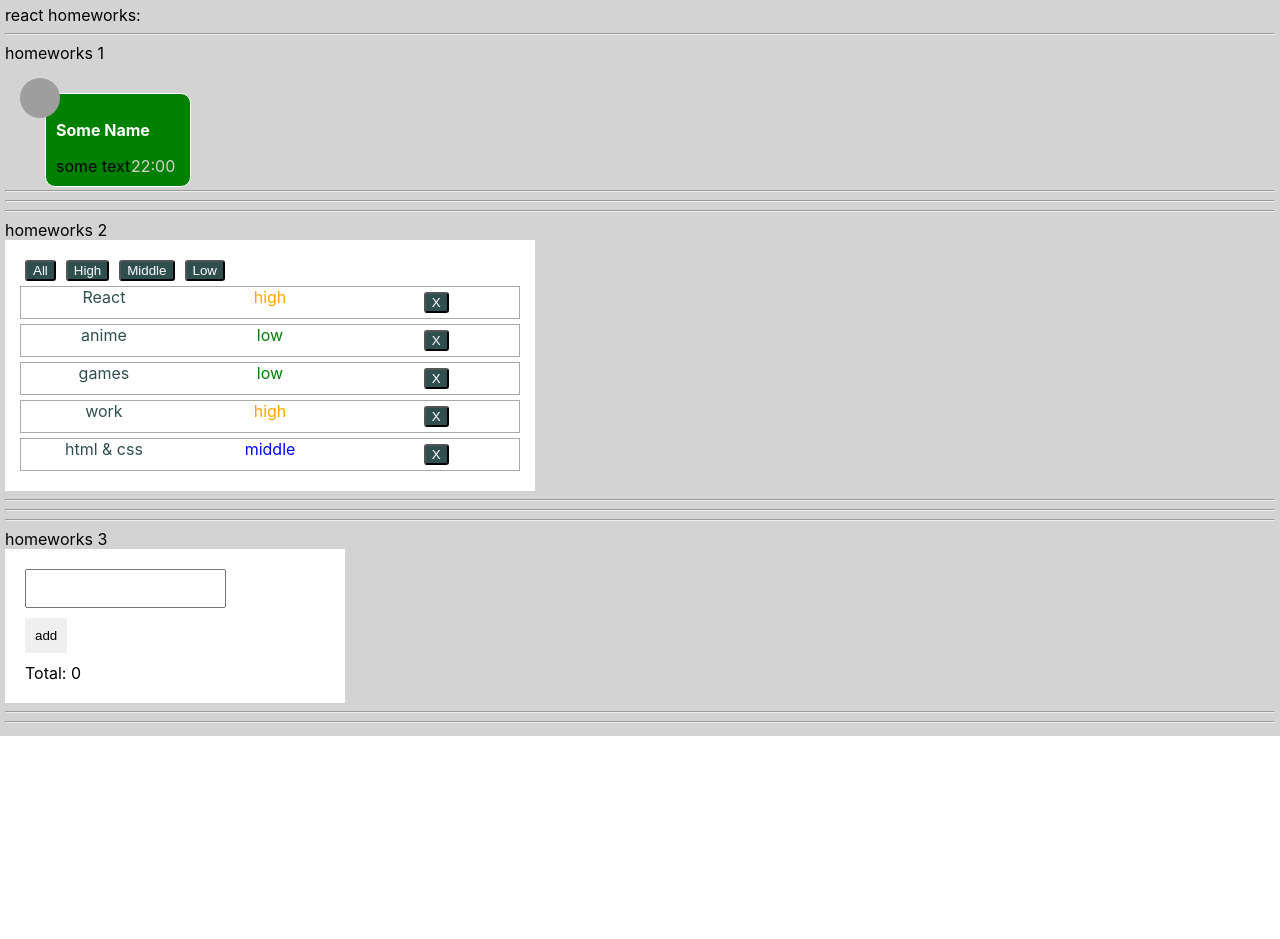
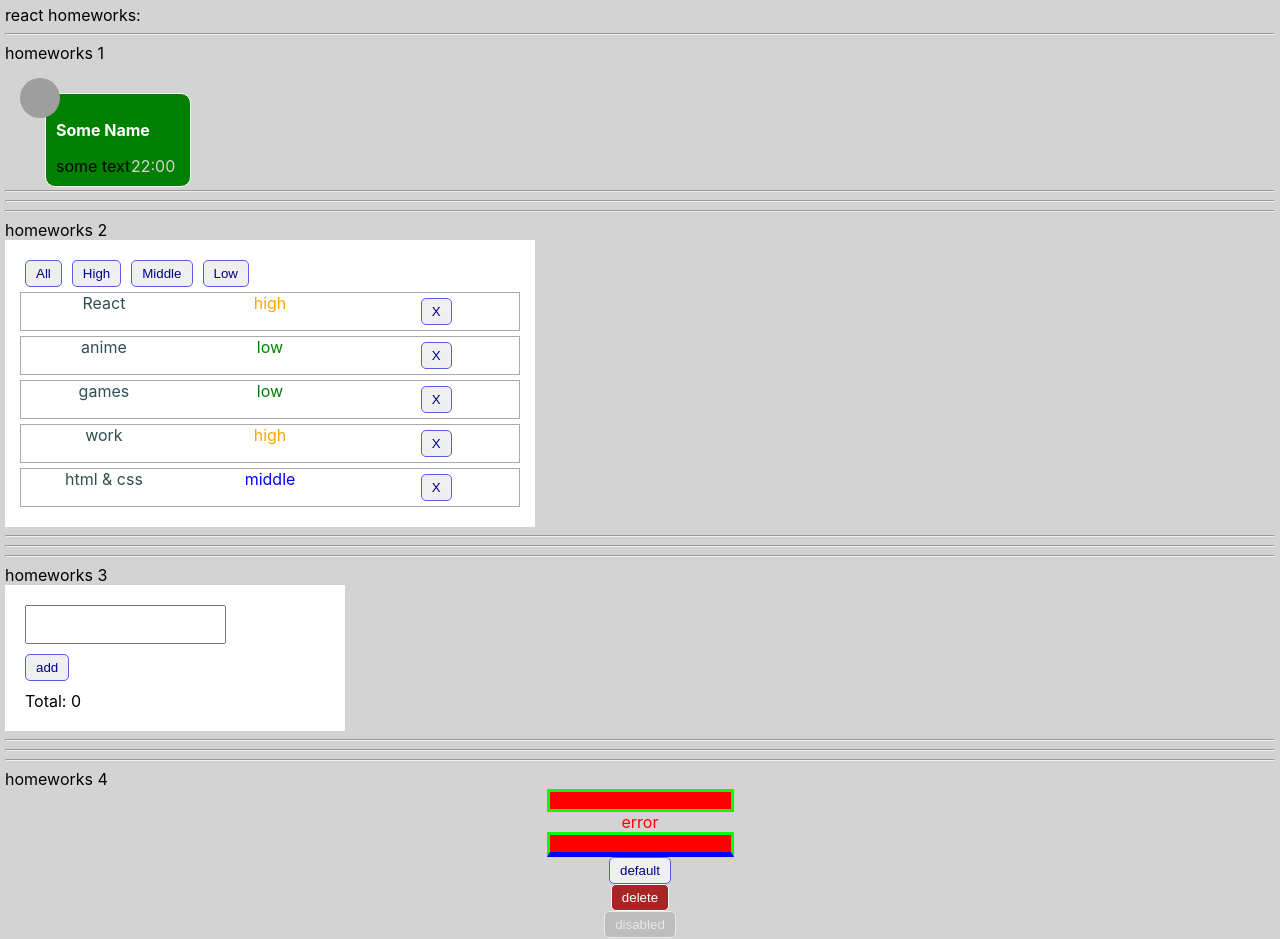
Before and after one commit to Mayday2020/ReactTS-IgnatHW2022, a React (Create React App) app: page / in a window 1280 px wide. Shown: the top 939 px of the page. Before the commit the page ends 800 px from the top, so only its background shows below. Built offline with nearby package versions, Linux system fonts and the light colour scheme; grey boxes are pictures that could not be loaded.

Commit message:
'HW4prt1'

```diff
--- a/src/p1-main/m1-ui/u1-app/App.tsx
+++ b/src/p1-main/m1-ui/u1-app/App.tsx
@@ -3,6 +3,7 @@ import s from './App.module.css'
 import HW1 from '../../../p2-homeworks/h1/HW1'
 import HW2 from "../../../p2-homeworks/h2/HW2";
 import HW3 from "../../../p2-homeworks/h3/HW3";
+import HW4 from "../../../p2-homeworks/h4/HW4";
 
 function App() {
     return (
@@ -11,7 +12,7 @@ function App() {
             <HW1/>
             <HW2/>
             <HW3/>
-            {/*<HW4/>*/}
+            <HW4/>
             {/*<HW5/>*/}
 
         </div>
--- a/src/p2-homeworks/h2/Affair.tsx
+++ b/src/p2-homeworks/h2/Affair.tsx
@@ -1,6 +1,7 @@
 import React from 'react'
 import {AffairType} from "./HW2";
 import s from './Affairs.module.css'
+import SuperButton from "../h4/common/c2-SuperButton/SuperButton";
 
 type AffairPropsType = {
     affair: AffairType
@@ -26,7 +27,7 @@ function Affair(props: AffairPropsType) {
             <div style={{color: 'darkslategray'}}>{props.affair.name}</div>
             <div style={{color: colorPriority()}}>{props.affair.priority}</div>
             <div>
-                <button onClick={deleteCallback}>X</button>
+                <SuperButton onClick={deleteCallback}>X</SuperButton>
             </div>
         </div>
     )
--- a/src/p2-homeworks/h2/Affairs.module.css
+++ b/src/p2-homeworks/h2/Affairs.module.css
@@ -6,9 +6,6 @@
 
 .affairContainer button {
     margin: 5px;
-    background-color: darkslategray;
-    color: #FFFFFF;
-    border-radius: 3px;
 }
 
 .affair {
--- a/src/p2-homeworks/h2/Affairs.tsx
+++ b/src/p2-homeworks/h2/Affairs.tsx
@@ -2,6 +2,7 @@ import React from 'react'
 import Affair from './Affair'
 import {AffairType, FilterType} from './HW2'
 import s from './Affairs.module.css'
+import SuperButton from "../h4/common/c2-SuperButton/SuperButton";
 
 type AffairsPropsType = {
     data: AffairType[]
@@ -33,10 +34,10 @@ function Affairs(props: AffairsPropsType) {
 
     return (
         <div className={s.affairContainer}>
-            <button onClick={setAll}>All</button>
-            <button onClick={setHigh}>High</button>
-            <button onClick={setMiddle}>Middle</button>
-            <button onClick={setLow}>Low</button>
+            <SuperButton onClick={setAll}>All</SuperButton>
+            <SuperButton onClick={setHigh}>High</SuperButton>
+            <SuperButton onClick={setMiddle}>Middle</SuperButton>
+            <SuperButton onClick={setLow}>Low</SuperButton>
             {mappedAffairs}
         </div>
     )
--- a/src/p2-homeworks/h3/Greeting.module.css
+++ b/src/p2-homeworks/h3/Greeting.module.css
@@ -9,8 +9,6 @@
 }
 .greeting button {
     margin: 10px 0;
-    padding: 10px;
-    border: none;
 }
 .greeting span {
     color: red;
--- a/src/p2-homeworks/h3/Greeting.tsx
+++ b/src/p2-homeworks/h3/Greeting.tsx
@@ -1,5 +1,6 @@
 import React, {ChangeEvent, KeyboardEventHandler} from 'react'
 import s from './Greeting.module.css'
+import SuperButton from "../h4/common/c2-SuperButton/SuperButton";
 
 type GreetingPropsType = {
     name: string
@@ -23,7 +24,7 @@ const Greeting: React.FC<GreetingPropsType> = (
             }} onChange={setNameCallback} className={inputClass}/>
             <span>{error && 'ERROR'}</span>
             <div>
-                <button onClick={addUser} disabled={error}>add</button>
+                <SuperButton onClick={addUser} disabled={error}>add</SuperButton>
             </div>
             <div>Total: {totalUsers}</div>
         </div>
--- a/src/p2-homeworks/h4/common/c2-SuperButton/SuperButton.module.css
+++ b/src/p2-homeworks/h4/common/c2-SuperButton/SuperButton.module.css
@@ -1,7 +1,24 @@
+
 .default {
-
+    color: darkblue;
+    padding: 5px 10px;
+    border: 1px solid #5b5be0;
+    border-radius: 5px;
 }
 
 .red {
-    background: red;
+    background: #a72525;
+    color: white;
+    padding: 5px 10px;
+    border: 1px solid white;
+    border-radius: 5px;
 }
+
+.disabled {
+    opacity: .5;
+    background-color: darkgray;
+    color: white;
+    padding: 5px 10px;
+    border: 1px solid white;
+    border-radius: 5px;
+}
--- a/src/p2-homeworks/h4/common/c2-SuperButton/SuperButton.tsx
+++ b/src/p2-homeworks/h4/common/c2-SuperButton/SuperButton.tsx
@@ -14,8 +14,8 @@ const SuperButton: React.FC<SuperButtonPropsType> = (
         ...restProps// все остальные пропсы попадут в объект restProps, там же будет children
     }
 ) => {
-    const finalClassName = `${red ? s.red : s.default} ${className}`
-
+    const finalClassName = restProps.disabled ? s.disabled : `${red ? s.red : s.default} ${className}`
+    /*const disabledClassName = `${restProps.disabled ? s.disabled : ''}`*/
     return (
         <button
             className={finalClassName}
```
